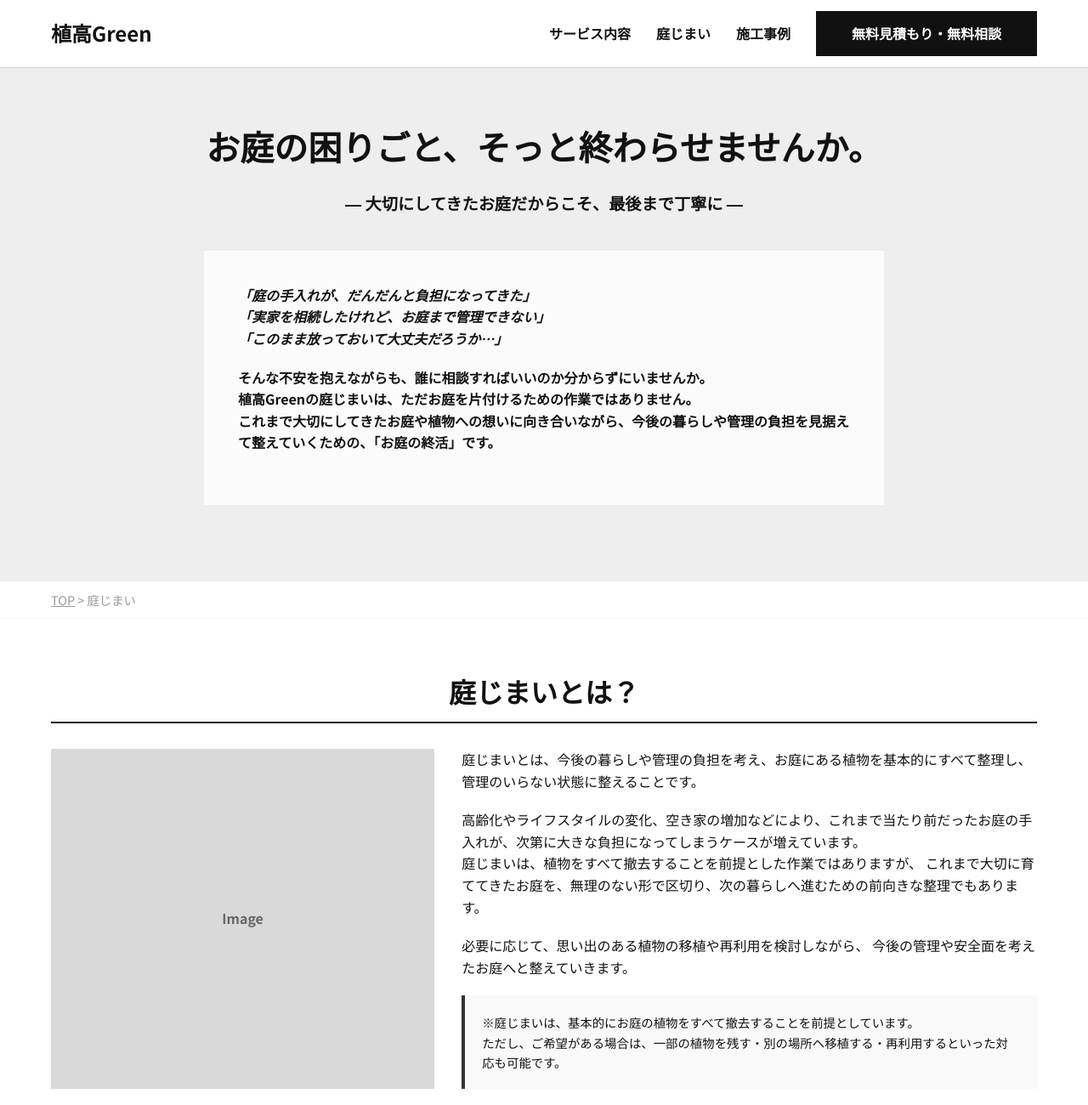
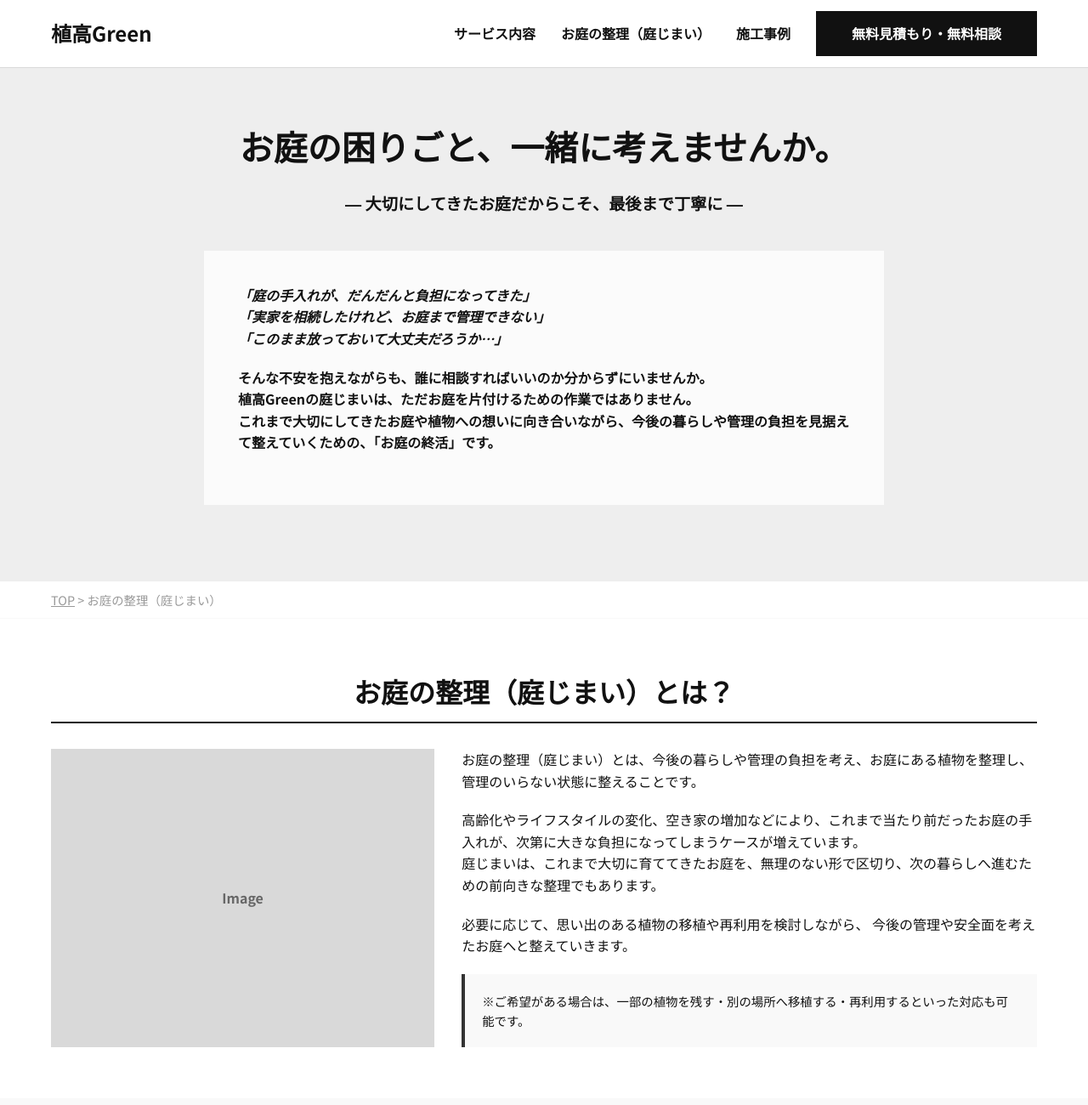
Before and after one commit to reliefkofu-prog/uetaka, a plain HTML site: page garden-closing.html in a window 1280 px wide. Shown: the top 1300 px of the page at 85% size. Drawn offline with Linux system fonts and the light colour scheme.

Commit message:
庭じまいの名称を「お庭の整理（庭じまい）」に変更し、サービス詳細を更新

```diff
--- a/garden-closing.html
+++ b/garden-closing.html
@@ -4,7 +4,7 @@
 <head>
     <meta charset="UTF-8">
     <meta name="viewport" content="width=1200">
-    <title>庭じまい | 植高Green Wireframe</title>
+    <title>お庭の整理（庭じまい） | 植高Green Wireframe</title>
     <link rel="stylesheet" href="css/style.css">
     <link rel="preconnect" href="https://fonts.googleapis.com">
     <link rel="preconnect" href="https://fonts.gstatic.com" crossorigin>
@@ -66,7 +66,7 @@
             <nav class="nav">
                 <ul class="flex items-center">
                     <li><a href="services.html">サービス内容</a></li>
-                    <li><a href="garden-closing.html">庭じまい</a></li>
+                    <li><a href="garden-closing.html">お庭の整理（庭じまい）</a></li>
                     <li><a href="blog.html">施工事例</a></li>
 
                     <li>
@@ -80,7 +80,7 @@
     <!-- Main Visual (Garden Closing Special) -->
     <section class="mv placeholder-box"
         style="height: auto; min-height: 500px; background-color: #eee; color: #111; flex-direction: column; padding: 60px 20px;">
-        <h1 style="font-size: 2.5rem; margin-bottom: 20px;">お庭の困りごと、そっと終わらせませんか。</h1>
+        <h1 style="font-size: 2.5rem; margin-bottom: 20px;">お庭の困りごと、一緒に考えませんか。</h1>
         <p style="font-size: 1.2rem; margin-bottom: 40px; font-weight: bold;">― 大切にしてきたお庭だからこそ、最後まで丁寧に ―</p>
 
         <div style="background: rgba(255,255,255,0.8); padding: 40px; max-width: 800px; margin-bottom: 30px;">
@@ -100,24 +100,23 @@
     <!-- Breadcrumbs -->
     <div class="breadcrumbs">
         <div class="container">
-            <a href="index.html">TOP</a> &gt; 庭じまい
+            <a href="index.html">TOP</a> &gt; お庭の整理（庭じまい）
         </div>
     </div>
 
     <!-- What is Garden Closing -->
     <section class="section">
         <div class="container">
-            <h2 class="text-center">庭じまいとは？</h2>
+            <h2 class="text-center">お庭の整理（庭じまい）とは？</h2>
             <div class="flex gap-8">
                 <div class="placeholder-box" style="width: 40%; height: auto; min-height: 300px;">Image</div>
                 <div style="width: 60%;">
                     <p style="margin-bottom: 20px;">
-                        庭じまいとは、今後の暮らしや管理の負担を考え、お庭にある植物を基本的にすべて整理し、管理のいらない状態に整えることです。
+                        お庭の整理（庭じまい）とは、今後の暮らしや管理の負担を考え、お庭にある植物を整理し、管理のいらない状態に整えることです。
                     </p>
                     <p style="margin-bottom: 20px;">
                         高齢化やライフスタイルの変化、空き家の増加などにより、これまで当たり前だったお庭の手入れが、次第に大きな負担になってしまうケースが増えています。<br>
-                        庭じまいは、植物をすべて撤去することを前提とした作業ではありますが、
-                        これまで大切に育ててきたお庭を、無理のない形で区切り、次の暮らしへ進むための前向きな整理でもあります。
+                        庭じまいは、これまで大切に育ててきたお庭を、無理のない形で区切り、次の暮らしへ進むための前向きな整理でもあります。
                     </p>
                     <p style="margin-bottom: 20px;">
                         必要に応じて、思い出のある植物の移植や再利用を検討しながら、
@@ -125,8 +124,7 @@
                     </p>
                     <div style="background: #f9f9f9; padding: 20px; border-left: 4px solid #333;">
                         <p style="font-size: 0.9rem;">
-                            ※庭じまいは、基本的にお庭の植物をすべて撤去することを前提としています。<br>
-                            ただし、ご希望がある場合は、一部の植物を残す・別の場所へ移植する・再利用するといった対応も可能です。
+                            ※ご希望がある場合は、一部の植物を残す・別の場所へ移植する・再利用するといった対応も可能です。
                         </p>
                     </div>
                 </div>
@@ -345,7 +343,7 @@
                 <ul class="flex gap-4" style="font-size: 0.9rem;">
                     <li><a href="index.html">トップ</a></li>
                     <li><a href="services.html">サービス内容</a></li>
-                    <li><a href="garden-closing.html">庭じまい</a></li>
+                    <li><a href="garden-closing.html">お庭の整理（庭じまい）</a></li>
                     <li><a href="blog.html">ブログ</a></li>
 
                 </ul>
```
Also changed, not shown: blog.html (+4 -4 lines), contact.html (+3 -3 lines), index.html (+3 -3 lines), services.html (+5 -5 lines).
